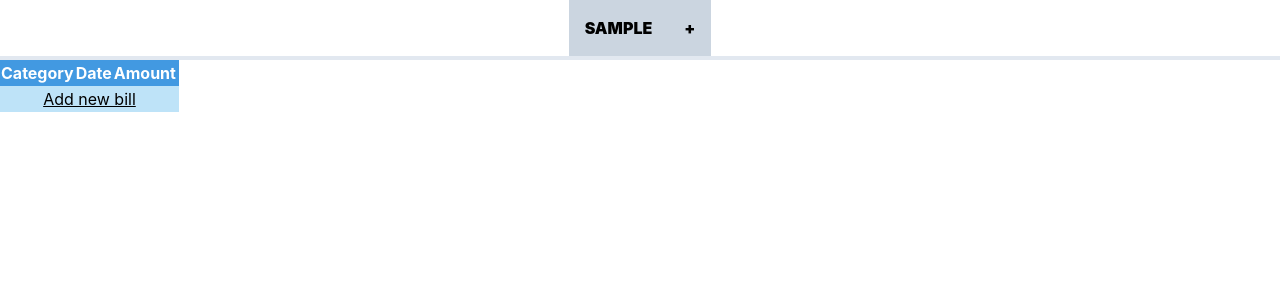
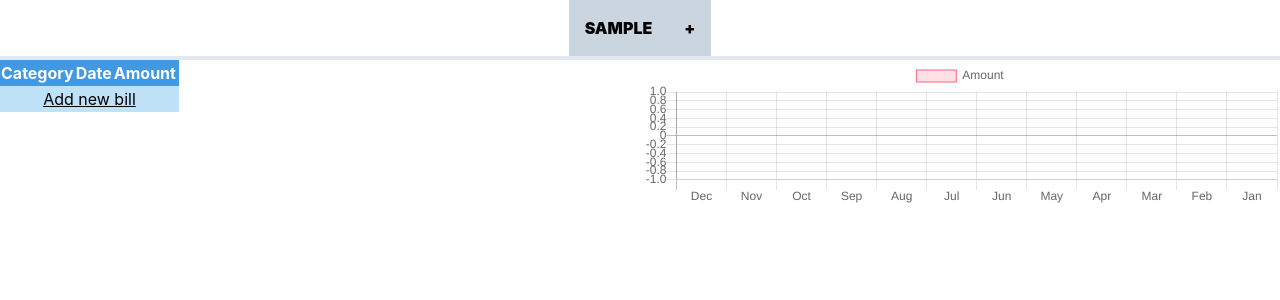
Before and after one commit to diogom93/bill-tracker, a React (Create React App) app: page / in a window 1280 px wide. Both pictures are taken after typing "Sample" into the empty fields and a click on the button "Add category". Shown: the top 300 px of the page. Built offline with nearby package versions, Linux system fonts and the light colour scheme.

Commit message:
Build Chart component
Create a list with the last 12 months, starting with the current one

For each month, calculate the total amount of the corresponding bills

```diff
--- a/src/App.js
+++ b/src/App.js
@@ -72,10 +72,10 @@ function App() {
 						<NavBar categories={categories} addCategory={showAddCategory} />
 						<div className="container flex">
 							<div className="w-1/2">
-								<BillsTable bills={bills} addBill={showAddBill} removeBill={removeBill}/>
+								<BillsTable bills={bills} addBill={showAddBill} removeBill={removeBill} />
 							</div>
 							<div className="w-1/2">
-								<Chart />
+								<Chart bills={bills} />
 							</div>
 						</div>
 					</div>
--- a/src/components/Chart.js
+++ b/src/components/Chart.js
@@ -1,7 +1,75 @@
 import React from 'react';
+import { Bar } from 'react-chartjs-2';
+import moment from 'moment';
 
-const Chart = () => {
-    return <div></div>;
+const Chart = props => {
+    const orderMonths = () => {
+        const months = [
+            'Jan',
+            'Feb',
+            'Mar',
+            'Apr',
+            'May',
+            'Jun',
+            'Jul',
+            'Aug',
+            'Sep',
+            'Oct',
+            'Nov',
+            'Dec'
+        ];
+
+        const today = new Date();
+        let month = today.getMonth();
+
+        const orderedMonths = [];
+        for (let i = 0; i < 12; i++) {
+            orderedMonths.push(months[month]);
+            month === 0 ? month = 11 : month--;
+        }
+
+        return orderedMonths;
+    }
+
+    const computeBills = bills => {
+        const oneYearAgo = moment().subtract(1, 'years');
+        const months = orderMonths();
+        const billTotalPerMonth = Array(12).fill(0);
+
+        for (const bill of bills) {
+            if (moment(bill.date).isSameOrBefore(oneYearAgo)) {
+                continue;
+            }
+
+            const month = moment(bill.date).format('MMM');
+            const monthIndex = months.indexOf(month);
+            billTotalPerMonth[monthIndex] += parseInt(bill.amount);
+        }
+
+        return billTotalPerMonth;
+    }
+
+    const data = {
+        labels: orderMonths(),
+        datasets: [
+            {
+                label: 'Amount',
+                backgroundColor: 'rgba(255,99,132,0.2)',
+                borderColor: 'rgba(255,99,132,1)',
+                borderWidth: 1,
+                hoverBackgroundColor: 'rgba(255,99,132,0.4)',
+                hoverBorderColor: 'rgba(255,99,132,1)',
+                data: computeBills(props.bills)
+            }
+        ]
+    };
+
+    return <div>
+        <Bar data={data}
+            width="100"
+            height="150"
+            options={{ maintainAspectRatio: false }} />
+    </div>;
 }
 
 export default Chart;
```
